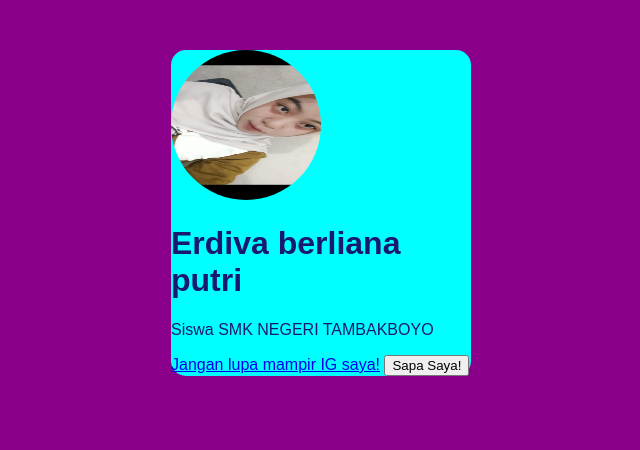
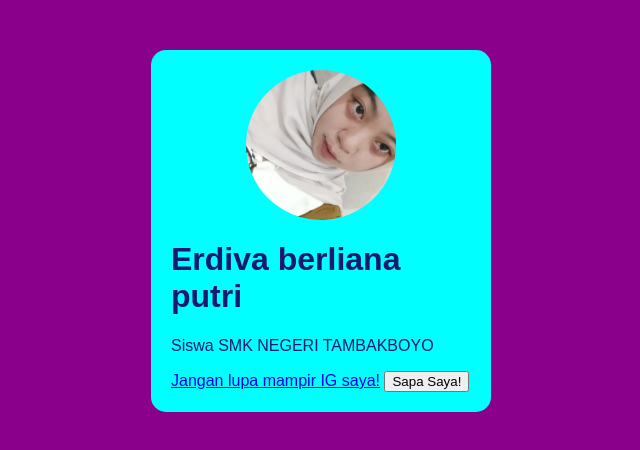
Before and after one commit to erdivaberliana2-lab/Pelatihan_html, a plain HTML site: page index.html in a window 1280 px wide. Shown: the whole page, without its empty margins (319-959 px from the left). Drawn offline with Linux system fonts and the light colour scheme.

Commit message:
Update style.css

```diff
--- a/style.css
+++ b/style.css
@@ -5,7 +5,7 @@ body {
 }
 .kartu-pp {
   width:300px;
-  margin:50px auto; /jarak atas/bawah,auto menengah kiri/kanan/
+  margin:50px auto;
   padding:20px;
   background-color:cyan;
   border-radius:15px; /sudut melengkung/
@@ -13,7 +13,10 @@ body {
   text-align:center;/all text ke tengah/
 }
 .kartu-pp img{
-  width:150px;
-  height:150px;
-  border-radius:50%;/gambar kotak sempurna menjadi lingkaran/
+  display: block;
+  margin: 0 auto;
+  width: 150px;
+  height: 150px;
+  border-radius: 50%;
+  object-fit: cover;
 }
```
